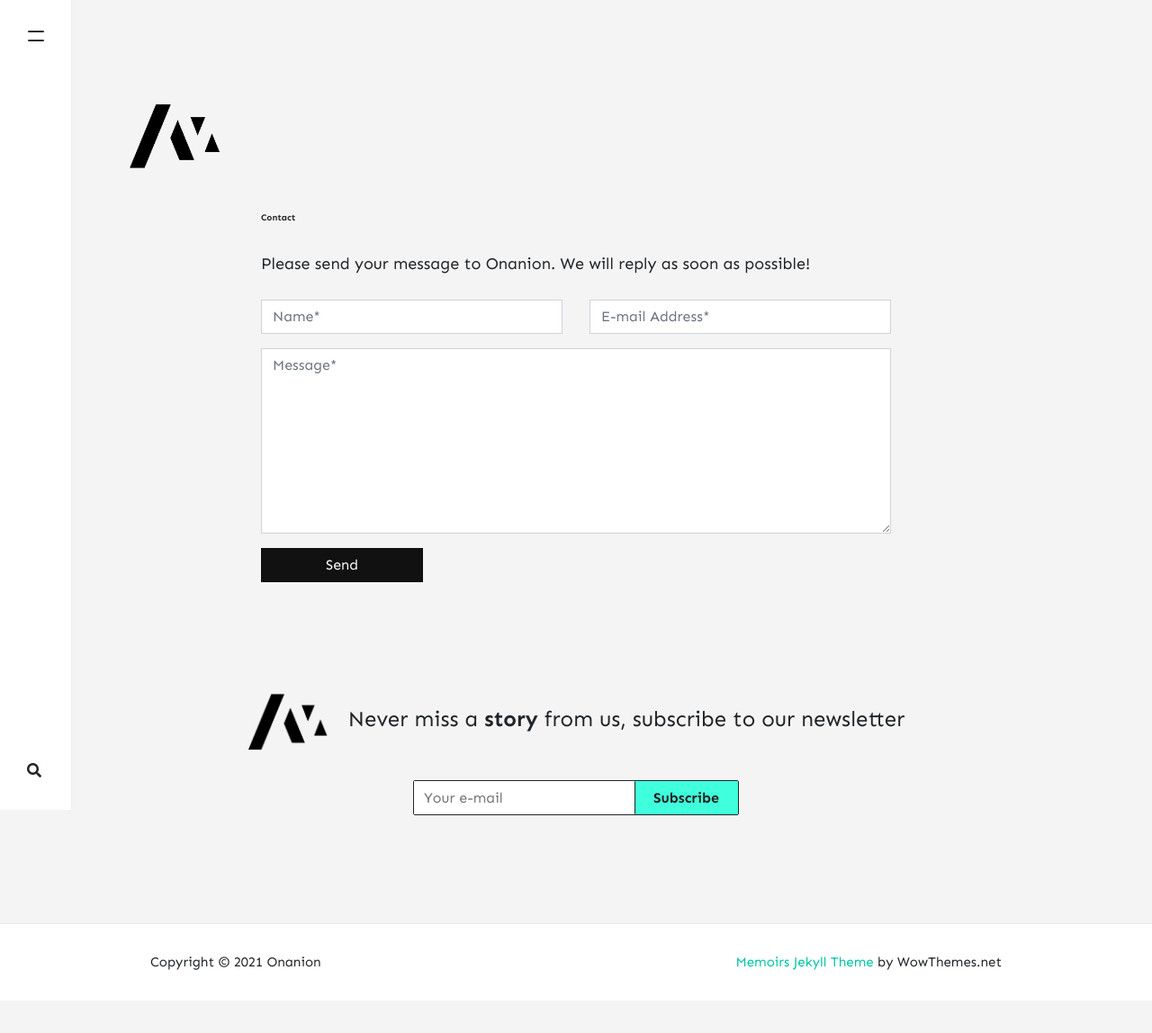
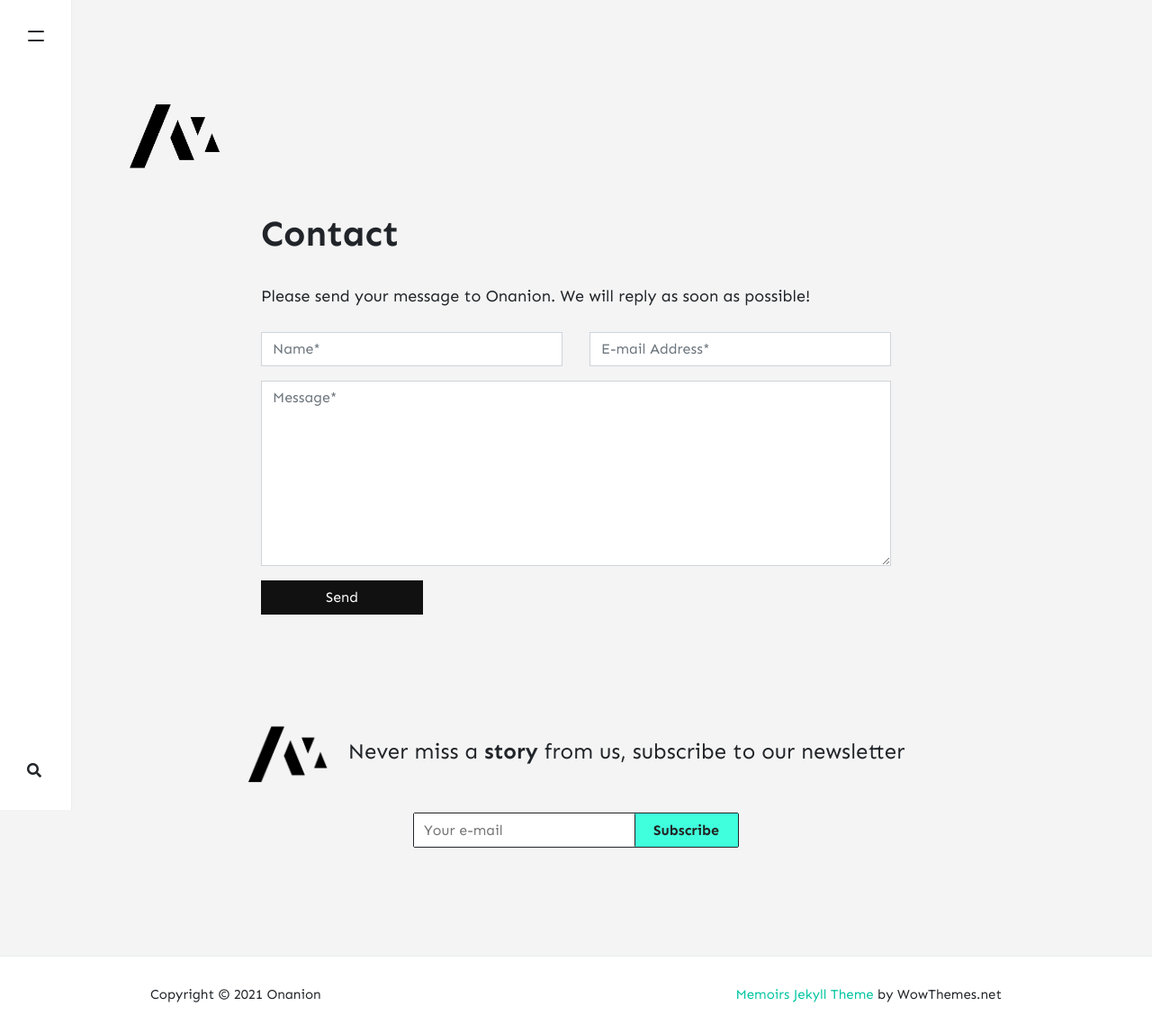
Before and after one commit to ziyoni/ziyoni.github.io, a Jekyll site: the page built from _pages/contact.md, in a window 1280 px wide. Shown: the whole page at 90% size. Built offline with Jekyll 4.4.1, drawn with Linux system fonts in a browser that asks for light colours; nearby versions of some CDN libraries; comment, search, counter and statistics services are not loaded; before the commit the page ends 1112 px from its top, so only the background shows below that.

Commit message:
Update theme.scss

```diff
--- a/assets/css/theme.scss
+++ b/assets/css/theme.scss
@@ -416,7 +416,7 @@ img, img:hover {
     margin-right: auto;
 }
 .posttitle {
-    font-size:10px;
+    font-size:40px;
     font-weight:700;
     line-height:1.2;
 }
```
